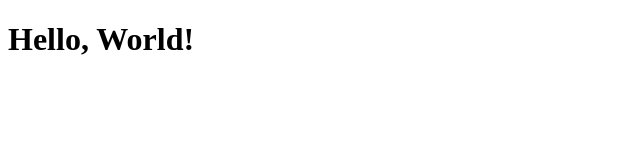
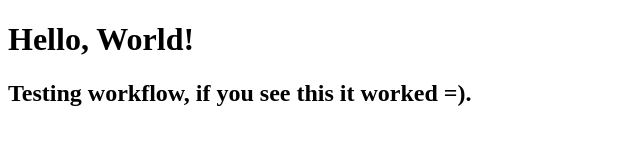
Before and after one commit to caleb-wo/wdd331-portfolio, a website: page index.html in a window 1280 px wide. Shown: the whole page, without its empty margins (0-640 px from the left). Drawn offline with Linux system fonts and the light colour scheme.

Commit message:
Testing action.

```diff
--- a/index.html
+++ b/index.html
@@ -7,5 +7,6 @@
 </head>
 <body>
    <h1>Hello, World!</h1>
+   <h2>Testing workflow, if you see this it worked =).</h2>
 </body>
 </html>
```
